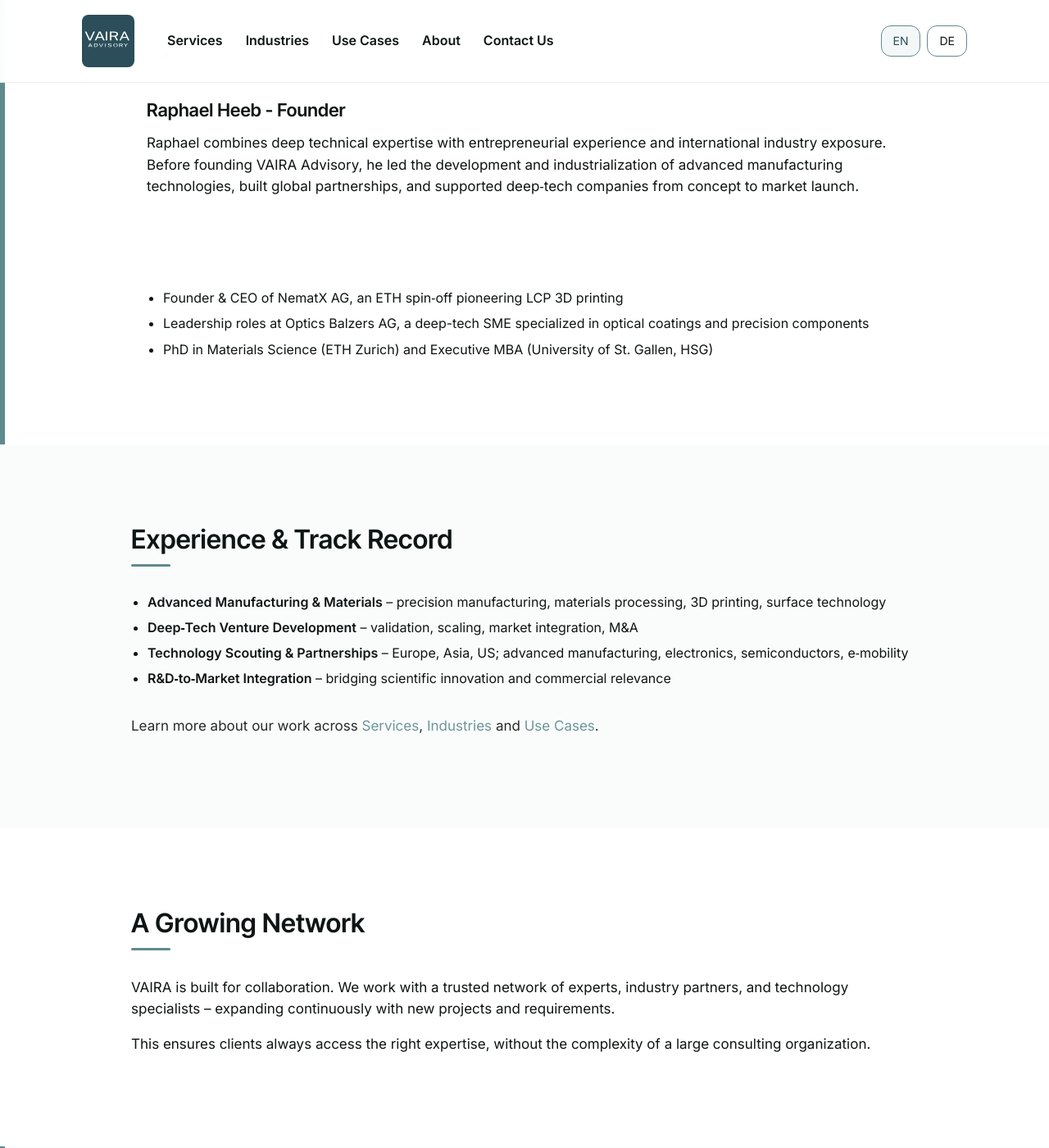
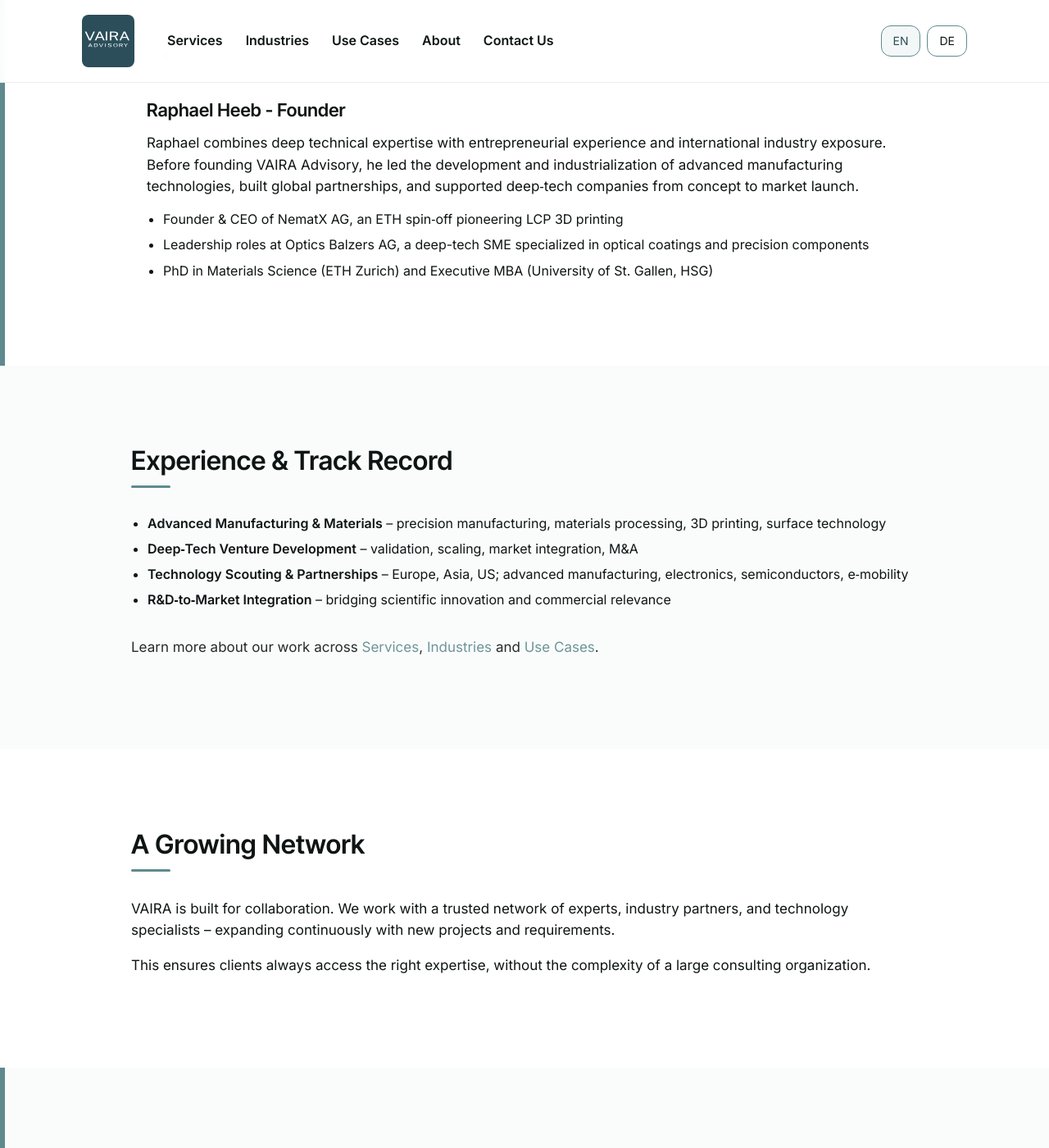
Before and after one commit to raphaelheeb/vaira-advisory, a Jekyll site: the page built from about/index.html, in a window 1280 px wide and 1400 px high, scrolled down 1938 px. Shown: the whole window at 82% size. Built offline with Jekyll 4.4.1, drawn with Linux system fonts in a browser that asks for light colours.

Commit message:
Update styles.css

```diff
--- a/assets/css/styles.css
+++ b/assets/css/styles.css
@@ -1132,3 +1132,7 @@
   max-width: 720px;
   opacity: 0.9;
 }
+
+#about-leadership ul {
+  margin-top: 12px;   /* reduce space above the list */
+}
```
